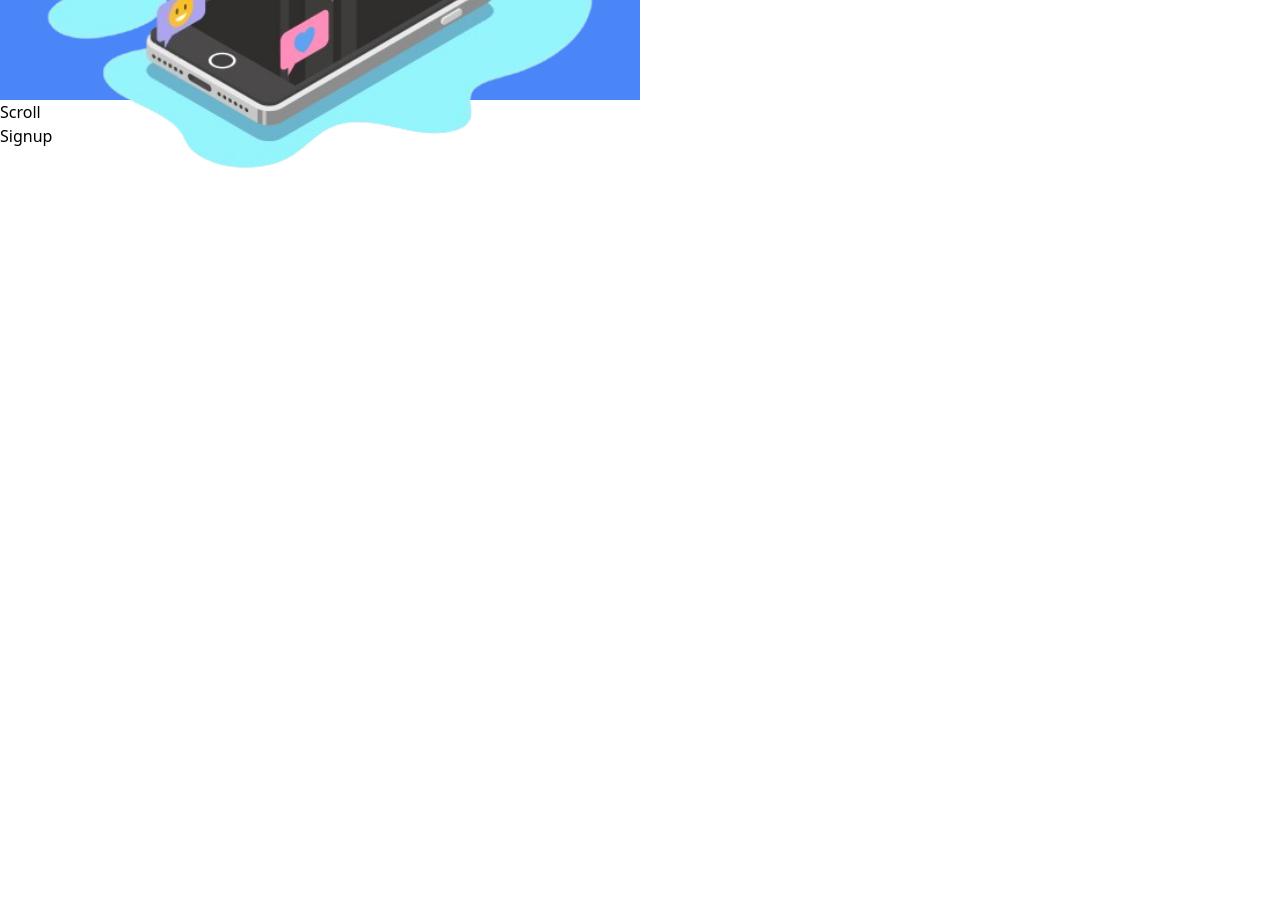
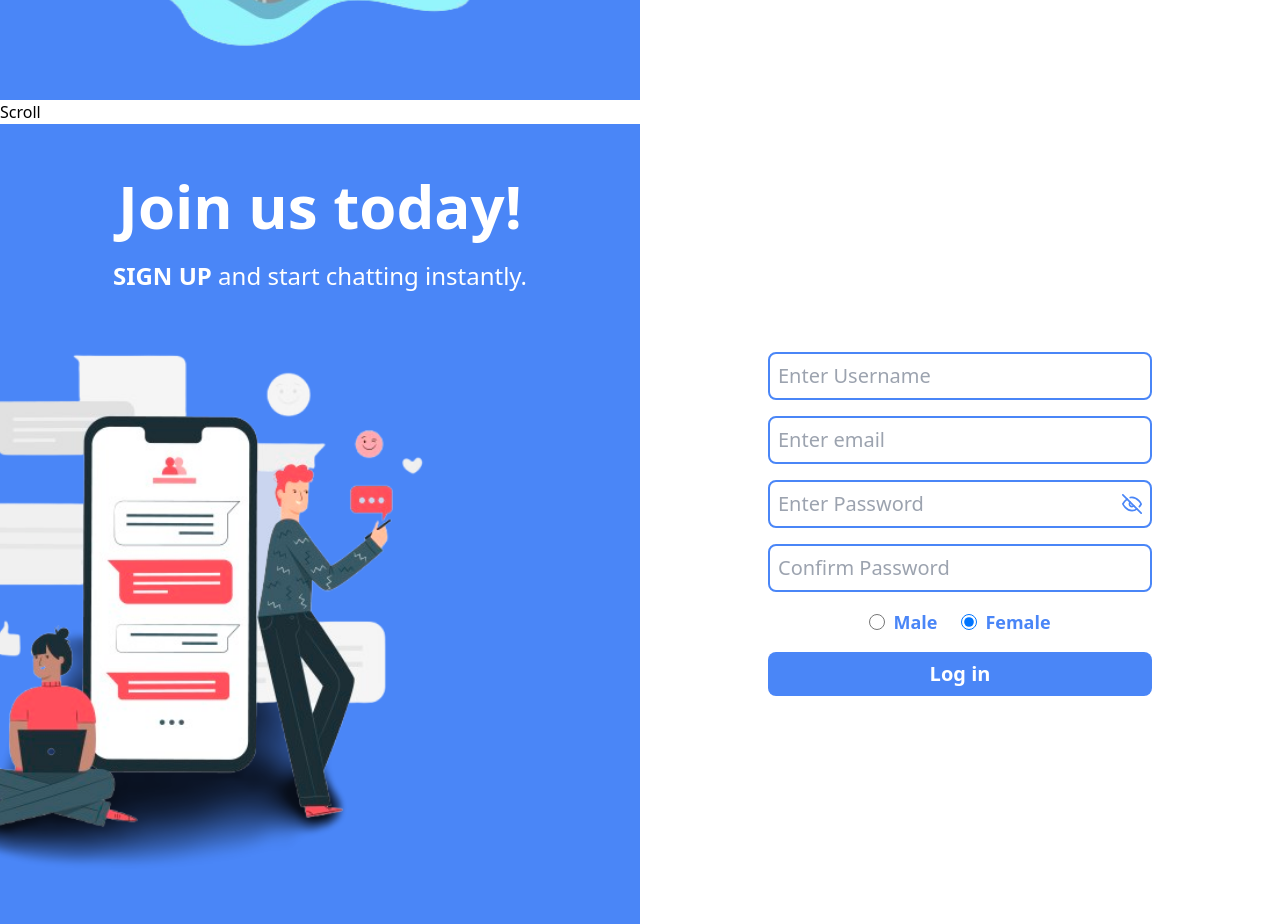
Before and after one commit to JayPalkar/Chat-A-Bit, a React (Vite) app in the folder Frontend/: page / in a window 1280 px wide. Shown: the part 700-1624 px from the top of the page. Built offline with nearby package versions, Linux system fonts and the light colour scheme.

Commit message:
signup page complete

```diff
--- a/Frontend/src/components/authentication/pages/Login.jsx
+++ b/Frontend/src/components/authentication/pages/Login.jsx
@@ -14,7 +14,7 @@ const Login = () => {
   return (
     <div className="flex h-screen justify-center">
       <div className="imgContainer bg-primary w-full flex flex-col justify-center items-center">
-        <div className="z-10 absolute top-60 flex justify-center items-center flex-col gap-6">
+        <div className="z-10 top-60 flex justify-center items-center flex-col gap-6">
           <motion.p
             initial={{ scale: 0 }}
             animate={{ scale: 1 }}
@@ -40,7 +40,7 @@ const Login = () => {
             duration: 1,
             ease: easeInOut,
           }}
-          className="absolute top-80 w-[580px] select-none"
+          className="relative top-180 w-[580px] select-none"
           src={bgImg}
           alt=""
         />
--- a/Frontend/src/components/authentication/pages/Signup.jsx
+++ b/Frontend/src/components/authentication/pages/Signup.jsx
@@ -1,8 +1,131 @@
 /* eslint-disable no-unused-vars */
-import React from "react";
+import React, { useState } from "react";
+import bgImg from "../../../assets/Imgs/signBg.png";
+import { easeInOut, motion } from "framer-motion";
+import { FiEye, FiEyeOff } from "react-icons/fi";
 
 const Signup = () => {
-  return <div className="h-screen">Signup</div>;
+  const [isVisible, setIsVisible] = useState(false);
+
+  const handlePassword = () => {
+    setIsVisible(!isVisible);
+  };
+
+  return (
+    <div className="flex h-screen justify-center">
+      <div className="imgContainer bg-primary w-full flex flex-col justify-center items-center">
+        <div className="z-10 top-60 flex justify-center items-center flex-col gap-6">
+          <motion.p
+            initial={{ scale: 0 }}
+            animate={{ scale: 1 }}
+            className="font-bold text-white text-6xl"
+          >
+            Join us today!
+          </motion.p>
+          <motion.p
+            initial={{ scale: 0 }}
+            animate={{ scale: 1 }}
+            className="text-white text-2xl"
+          >
+            <span className="font-bold">SIGN UP</span> and start chatting
+            instantly.
+          </motion.p>
+        </div>
+        <motion.img
+          initial={{ transform: " translateY(8px)", scale: 0.5 }}
+          animate={{ transform: "translateY(16px)", scale: 5 }}
+          transition={{
+            repeat: Infinity,
+            repeatType: "mirror",
+            duration: 1,
+            ease: easeInOut,
+          }}
+          className="relative right-36 top-180 w-[580px] select-none"
+          src={bgImg}
+          alt=""
+        />
+      </div>
+      <div className="formContainer w-full flex flex-col justify-center items-center">
+        <div className="flex flex-col gap-4 p-6">
+          <input
+            className="outline-none w-96 text-primary py-2 px-2 border-primary border-2 rounded-lg text-xl"
+            type="text"
+            placeholder="Enter Username"
+          />
+          <input
+            className="outline-none w-96 text-primary py-2 px-2 border-primary border-2 rounded-lg text-xl"
+            type="email"
+            placeholder="Enter email"
+          />
+          <div className=" w-96 flex justify-start items-center py-2 px-2 border-primary border-2 rounded-lg text-xl">
+            <input
+              className="flex-1  outline-none text-primary"
+              type={isVisible ? "text" : "password"}
+              placeholder="Enter Password"
+            />
+            <motion.button
+              whileTap={{ scale: 0.83 }}
+              className="text-primary"
+              onClick={handlePassword}
+            >
+              {isVisible ? <FiEye /> : <FiEyeOff />}
+            </motion.button>
+          </div>
+          <div className=" w-96 flex justify-start items-center py-2 px-2 border-primary border-2 rounded-lg text-xl">
+            <input
+              className="flex-1  outline-none text-primary"
+              type={isVisible ? "text" : "password"}
+              placeholder="Confirm Password"
+            />
+            <motion.button
+              whileTap={{ scale: 0.83 }}
+              className="text-primary"
+              onClick={handlePassword}
+            ></motion.button>
+          </div>
+          <div className="flex justify-center items-center gap-6">
+            <div className="flex items-center">
+              <input
+                id="default-radio-1"
+                type="radio"
+                value=""
+                name="gender"
+                className="w-4 h-4 text-blue-600 bg-gray-100 border-gray-300 focus:ring-blue-500 "
+              />
+              <label
+                htmlFor="default-radio-1"
+                className="ms-2 text-lg  text-primary font-semibold"
+              >
+                Male
+              </label>
+            </div>
+            <div className="flex items-center">
+              <input
+                checked
+                id="default-radio-2"
+                type="radio"
+                value=""
+                name="gender"
+                className="w-4 h-4 text-blue-600 bg-gray-100 border-gray-300 "
+              />
+              <label
+                htmlFor="default-radio-2"
+                className="ms-2 text-lg  text-primary font-semibold"
+              >
+                Female
+              </label>
+            </div>
+          </div>
+          <motion.button
+            whileTap={{ scale: 0.83 }}
+            className="bg-primary py-2 px-2 rounded-lg text-white font-bold text-xl hover:bg-blue-600"
+          >
+            Log in
+          </motion.button>
+        </div>
+      </div>
+    </div>
+  );
 };
 
 export default Signup;
```
Also changed, not shown: Frontend/src/assets/Imgs/signBg.png (added).
